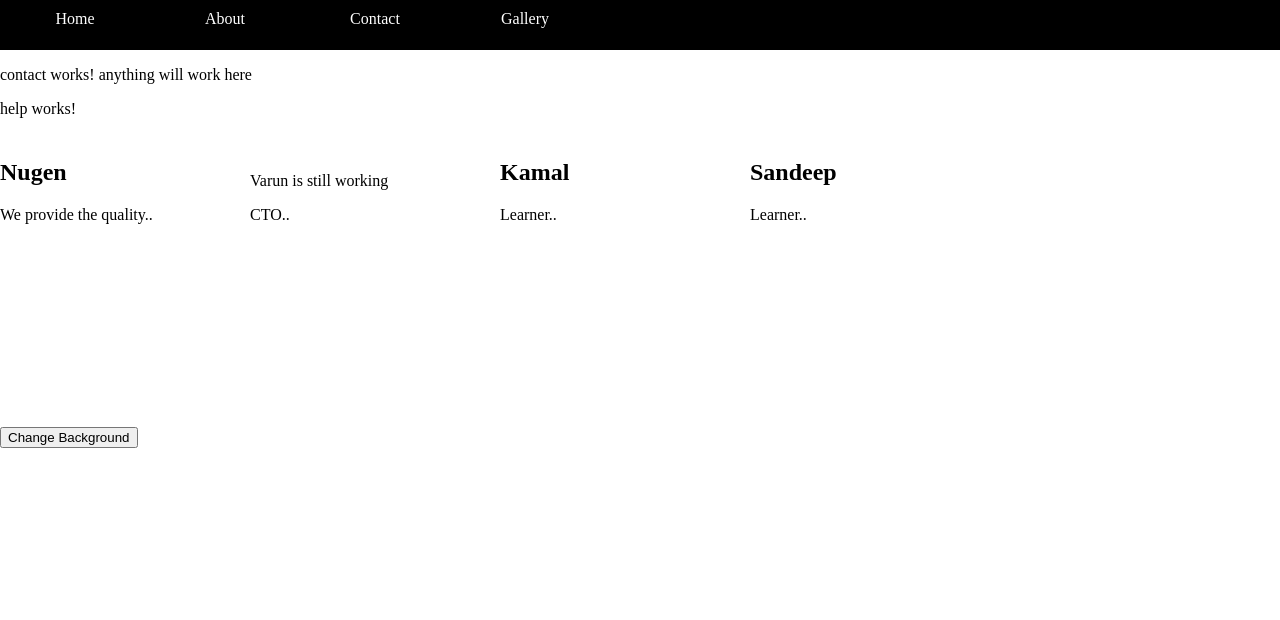
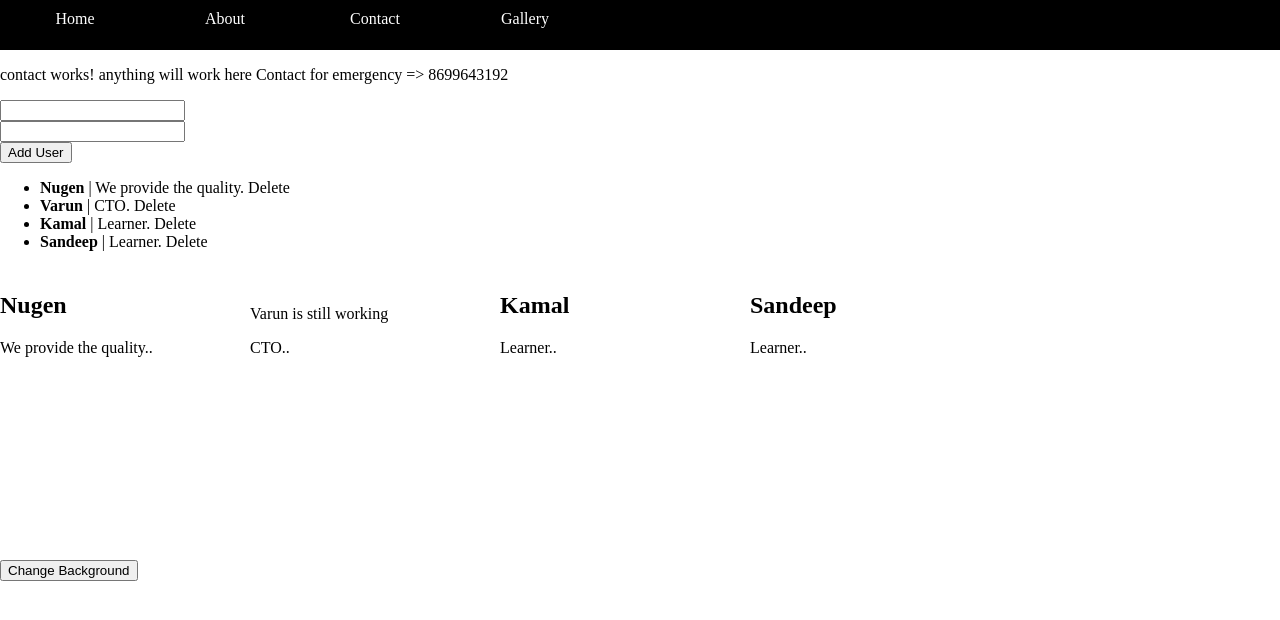
Before and after one commit to vanurox/angular5, an Angular app: page / in a window 1280 px wide. Shown: the top 620 px of the page. Built offline with nearby package versions, Linux system fonts and the light colour scheme.

Commit message:
input and output done. Custome property binding and custom event binding

```diff
--- a/package.json
+++ b/package.json
@@ -4,7 +4,7 @@
   "license": "MIT",
   "scripts": {
     "ng": "ng",
-    "start": "ng serve",
+    "start": "ng serve -o",
     "build": "ng build",
     "test": "ng test",
     "lint": "ng lint",
--- a/src/app/app.component.html
+++ b/src/app/app.component.html
@@ -1,7 +1,12 @@
 <div class="container">
     <app-menu></app-menu>
-    <app-contact></app-contact>
-
+    <app-contact [contactInfo]="phoneNumber"></app-contact>
+    <app-help (addNewUser)="newUser($event)"></app-help>
+    <app-users
+        [users]="users"
+        (deleteUserByIndex)="deleteUser($event)"
+    >
+    </app-users>
 <div class="row">
     <div class="box" [class.mine]="isValid" *ngFor="let user of users">
         <h2 *ngIf="user.username !='Varun' else myText">{{ user.username }}</h2>
--- a/src/app/app.component.ts
+++ b/src/app/app.component.ts
@@ -7,10 +7,20 @@ import { Component } from '@angular/core';
 })
 export class AppComponent {
   isValid: boolean = false;
+  phoneNumber: String = "8699643192";
 
-  changeBg()
+  changeBg() {
+    this.isValid = true;
+  }
+
+  newUser(user)
   {
-    this.isValid = true;
+    this.users.push(user);
+  }
+
+  deleteUser(id)
+  {
+    this.users.splice(id,1);
   }
 
   users = [
@@ -30,6 +40,6 @@ export class AppComponent {
       username: "Sandeep",
       description: "Learner."
     }
-];
+  ];
   title = 'Nugen Services';
 }
--- a/src/app/app.module.ts
+++ b/src/app/app.module.ts
@@ -6,6 +6,7 @@ import { AppComponent } from './app.component';
 import { ContactComponent } from './contact/contact.component';
 import { HelpComponent } from './help/help.component';
 import { MenuComponent } from './menu/menu.component';
+import { UsersComponent } from './users/users.component';
 
 
 @NgModule({
@@ -13,7 +14,8 @@ import { MenuComponent } from './menu/menu.component';
     AppComponent,
     ContactComponent,
     HelpComponent,
-    MenuComponent
+    MenuComponent,
+    UsersComponent
   ],
   imports: [
     BrowserModule
--- a/src/app/contact/contact.component.html
+++ b/src/app/contact/contact.component.html
@@ -1,4 +1,4 @@
 <p>
   contact works! anything will work here
-  <app-help></app-help>
+  Contact for emergency =>  {{ contactInfo }}
 </p>
--- a/src/app/contact/contact.component.ts
+++ b/src/app/contact/contact.component.ts
@@ -1,4 +1,4 @@
-import { Component, OnInit } from '@angular/core';
+import { Component, OnInit, Input } from '@angular/core';
 
 @Component({
   selector: 'app-contact',
@@ -6,7 +6,7 @@ import { Component, OnInit } from '@angular/core';
   styleUrls: ['./contact.component.css']
 })
 export class ContactComponent implements OnInit {
-
+  @Input() contactInfo: String;
   constructor() { }
 
   ngOnInit() {
--- a/src/app/help/help.component.html
+++ b/src/app/help/help.component.html
@@ -1,3 +1,5 @@
 <p>
-  help works!
+  <input type="text" #username> <br>
+  <input type="text" #description> <br>
+  <button (click)="addUser(username,description)">Add User</button>
 </p>
--- a/src/app/help/help.component.ts
+++ b/src/app/help/help.component.ts
@@ -1,4 +1,4 @@
-import { Component, OnInit, ViewEncapsulation } from '@angular/core';
+import { Component, OnInit, ViewEncapsulation, Output, EventEmitter } from '@angular/core';
 
 @Component({
   selector: 'app-help',
@@ -7,10 +7,19 @@ import { Component, OnInit, ViewEncapsulation } from '@angular/core';
   encapsulation: ViewEncapsulation.None
 })
 export class HelpComponent implements OnInit {
-
+  @Output() addNewUser = new EventEmitter();
   constructor() { }
 
   ngOnInit() {
   }
 
+  addUser(username: any, description: any){
+    console.log(username.value);
+    let user = {
+      username: username.value,
+      description: description.value
+    };
+    this.addNewUser.emit(user);
+  }
+
 }
--- /dev/null
+++ b/src/app/users/users.component.html
@@ -0,0 +1,5 @@
+<ul>
+  <li *ngFor="let user of users; let i = index">
+    <strong>{{ user.username }}</strong> | {{ user.description }} <span (click)="deleteUser(i)">Delete</span>
+  </li>
+</ul>
--- /dev/null
+++ b/src/app/users/users.component.ts
@@ -0,0 +1,20 @@
+import { Component, OnInit, Input, Output, EventEmitter } from '@angular/core';
+
+@Component({
+  selector: 'app-users',
+  templateUrl: './users.component.html',
+  styleUrls: ['./users.component.css']
+})
+export class UsersComponent implements OnInit {
+  @Input() users: any;
+  @Output() deleteUserByIndex = new EventEmitter();
+  constructor() { }
+
+  ngOnInit() {
+  }
+
+  deleteUser(id: Number){
+    this.deleteUserByIndex.emit(id);
+  }
+
+}
```
Also changed, not shown: src/app/users/users.component.css (added), 1 other file (tests, documents, lock files or other folders).
